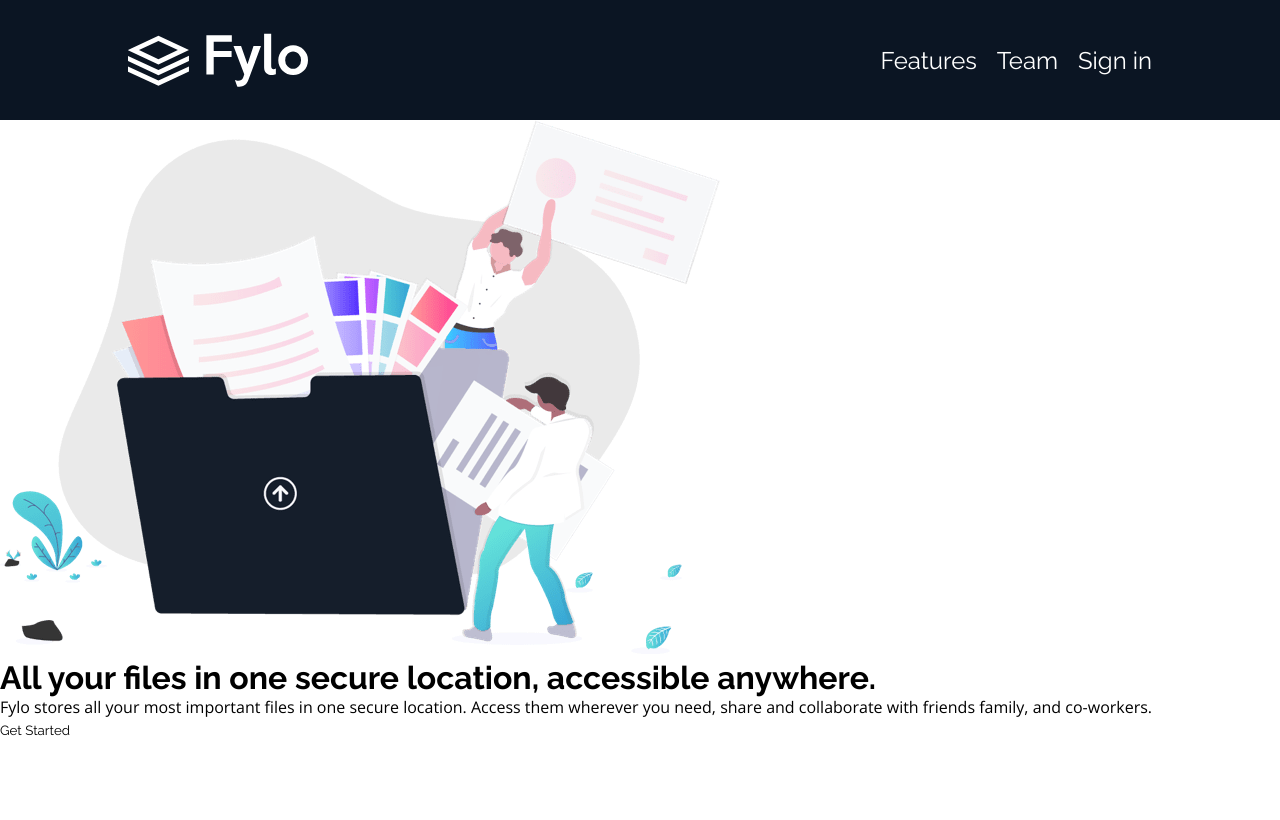
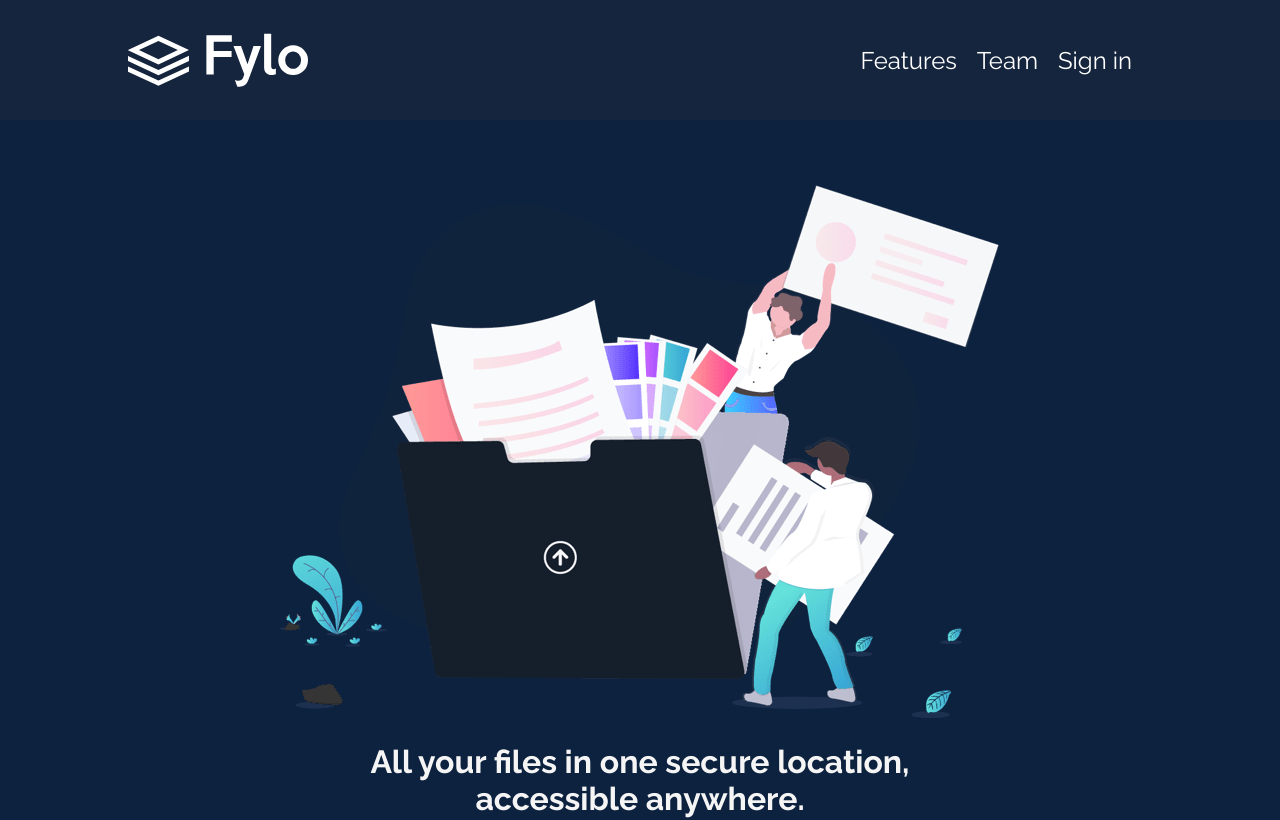
Before and after one commit to sedat355/Fylo_dark_theme_landing_page, a plain HTML site: page index.html in a window 1280 px wide. Shown: the top 820 px of the page. Drawn offline with nearby package versions, Linux system fonts and the light colour scheme.

Commit message:
M & Md | Hero completed.

```diff
--- a/index.html
+++ b/index.html
@@ -42,9 +42,9 @@
     </header>
 
     <main>
-        <sectin class="hero">
+        <section class="hero container">
             <div class="image_box">
-                <img src="/images/illustration-intro.png" alt="hero_illustrattion">
+                <img class="hero_img" src="/images/illustration-intro.png" alt="hero_illustrattion">
             </div>
             <h1 class="hero_title">
                 All your files in one secure location, accessible anywhere.
@@ -54,7 +54,7 @@
                 you need, share and collaborate with friends family, and co-workers.
             </p>
             <button class="btn btn_primary">Get Started</button>
-        </sectin>
+        </section>
 
     </main>
 
--- a/style.css
+++ b/style.css
@@ -6,8 +6,10 @@
 }
 :root {
     --bg-header: hsl(216, 53%, 9%);
+    --bg-header2: hsl(215, 49%, 16%);
     --bg-btn: hsl(217, 28%, 15%);
     --bg-main: hsl(218, 28%, 13%);
+    --bg-main2: hsl(215, 66%, 15%);
     --bg-footer: hsl(216, 53%, 9%);
     --bg-testimonials: hsl(219, 30%, 18%);
 
@@ -23,6 +25,14 @@ button {
     outline: none;
  	 background: none;
     cursor: pointer;
+    margin-top: 2em;
+}
+.btn_primary {
+    background-color: var(--blue);
+    color: whitesmoke;
+    padding: .7em 3em;
+    font-size: 22px;
+    border-radius: 100px;
 }
 a {
     text-decoration: none;
@@ -30,17 +40,27 @@ a {
 h1, h2, h3,h4, button, header a {
     font-family: 'Raleway', sans-serif;
 }
+h1, h2, h3 {
+    margin-bottom: 0.5em;
+}
+p {
+    color: rgba(245, 245, 245, 0.701)
+}
 img {
     max-width: 100%;
+}
+img:not(.logo_img) {
+    margin-bottom: 20px;
 }
 body {
     min-width: 100vh;
     min-width: 100vw;
     font-family: 'Open Sans', sans-serif;
+    color: whitesmoke;
 }
 .container {
     max-width: 64rem;
-    width: 96%;
+    width: 92%;
     margin: 0 auto;
 }
 .flex_row {
@@ -49,13 +69,12 @@ body {
 }
 /* ! =======HEADER STYLES========================= */
 header {
-    background-color: var(--bg-header);
+    background-color: var(--bg-header2);
 }
 header .container {
     height: 120px;
 }
 .logo_box {
-    justify-content: center;
     margin-right: 10px;
 }
 .logo_img {
@@ -65,7 +84,8 @@ nav {
     margin-left: auto;
 }
 .nav_list {
-    column-gap: 20px;
+    column-gap: 12px;
+    margin-right: 20px;
 }
 .list_item_link {
     color: var(--white);
@@ -77,10 +97,41 @@ nav {
     .logo_img {
         width: 180px;
     }
+    .nav_list {
+        column-gap: 20px;
+    }
     .list_item_link {
         font-size: 1.5rem;
     }
 }
+
+/* ! =======MAIN STYLES========================= */
+main {
+    background-color: var(--bg-main2);
+}
+/* ! =======HERO STYLES========================= */
+section.hero {
+    text-align: center;
+    padding: 4em 0;
+    display: flex;
+    flex-direction: column;
+    align-items: center;
+}
+.hero_title {
+    max-width: 30ch ;
+    font-size: 32px;
+}
+.hero > p {
+    max-width: 50ch;
+}
+
+
+
+
+
+
+
+
 
 
 
@@ -91,4 +142,3 @@ nav {
 /* ! =======HEADER STYLES========================= */
 /* ! =======HEADER STYLES========================= */
 /* ! =======HEADER STYLES========================= */
-/* ! =======HEADER STYLES========================= */
```
